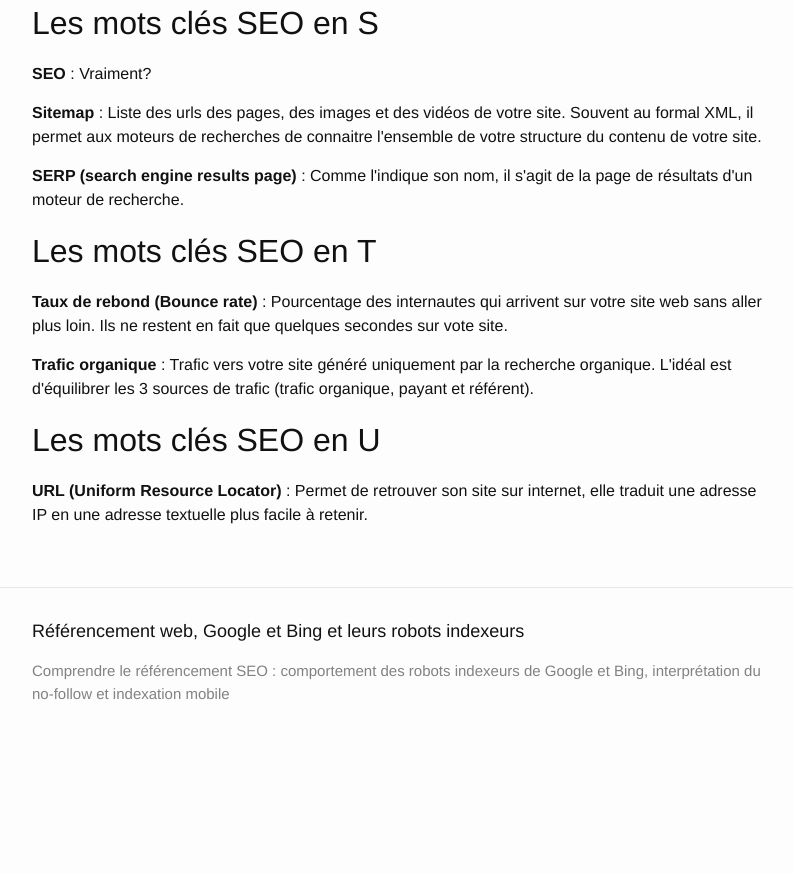
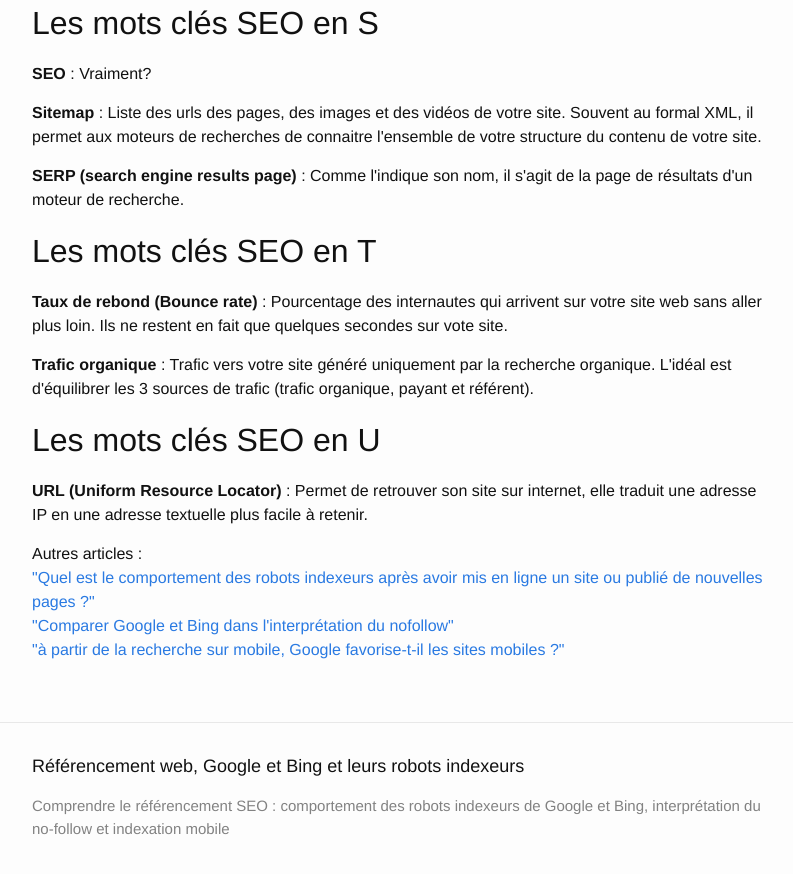
Before and after one commit to pierloui/pierloui.github.io, a Jekyll site: the page built from _posts/2015-11-4-glossaire-SEO-referencement.html, in a window 1280 px wide and 900 px high, scrolled down 2799 px. Shown: the top 874 px of the window, without its empty margins (238-1031 px from the left). Built offline with Jekyll 4.4.1, drawn with Linux system fonts in a browser that asks for light colours; nearby versions of some CDN libraries; before the commit the page ends 3564 px from its top, so only the background shows below that.

Commit message:
Update 2015-11-4-glossaire-SEO-referencement.html

```diff
--- a/_posts/2015-11-4-glossaire-SEO-referencement.html
+++ b/_posts/2015-11-4-glossaire-SEO-referencement.html
@@ -253,3 +253,9 @@ tags: autre
     </p>
 
   </div>
+  <p>
+    Autres articles : <br>
+   <a href="http://www.referencement-web.site/comportement-robot-indexeur-google-bing/">"Quel est le comportement des robots indexeurs après avoir mis en ligne un site ou publié de nouvelles pages ?"</a><br>
+   <a href="http://www.referencement-web.site/comparer-google-bing-interpretation-nofollow/">"Comparer Google et Bing dans l'interprétation du nofollow"</a><br>
+   <a href="http://www.referencement-web.site/recherche-mobile-google/">"à partir de la recherche sur mobile, Google favorise-t-il les sites mobiles ?"</a>
+</p>
```
